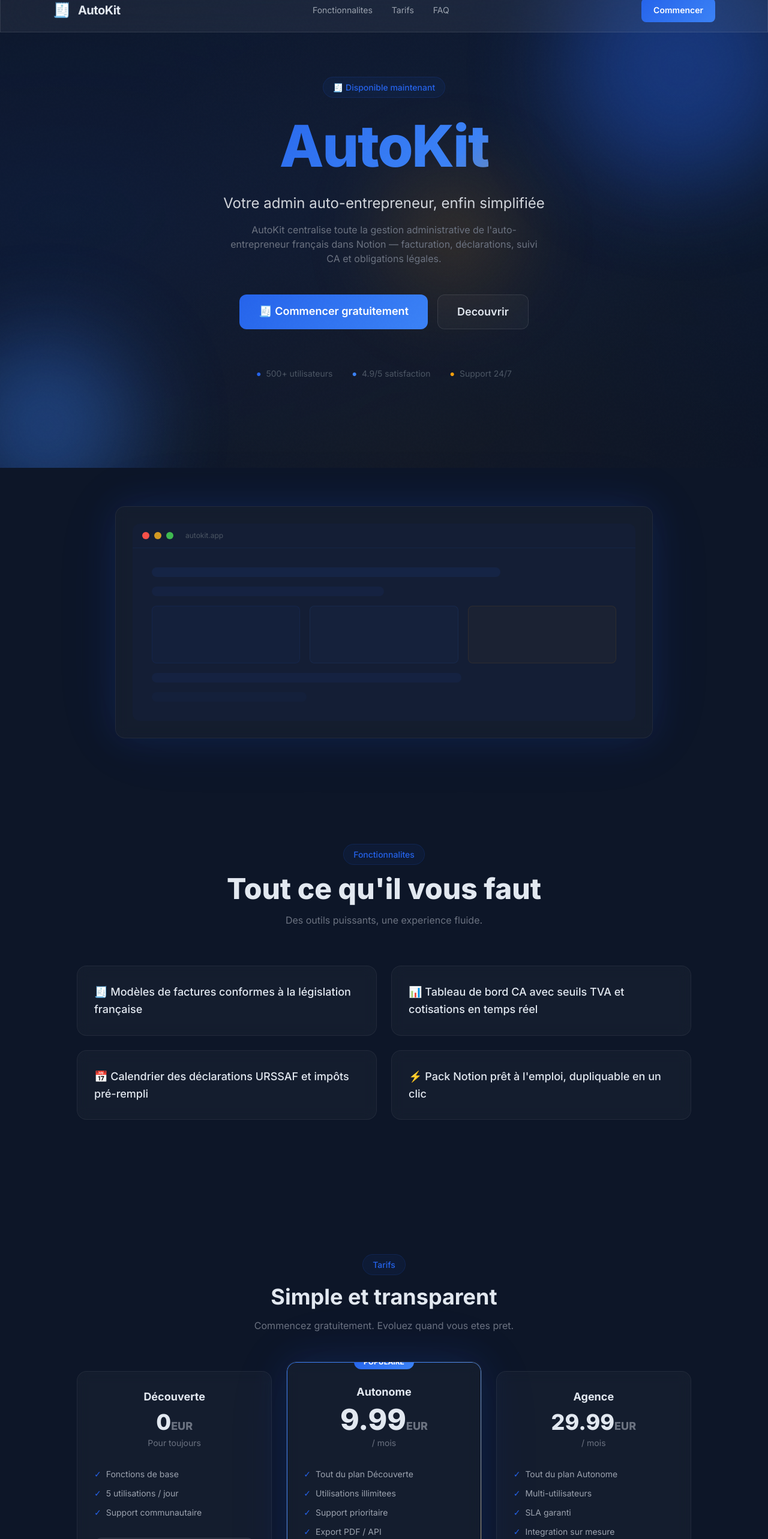
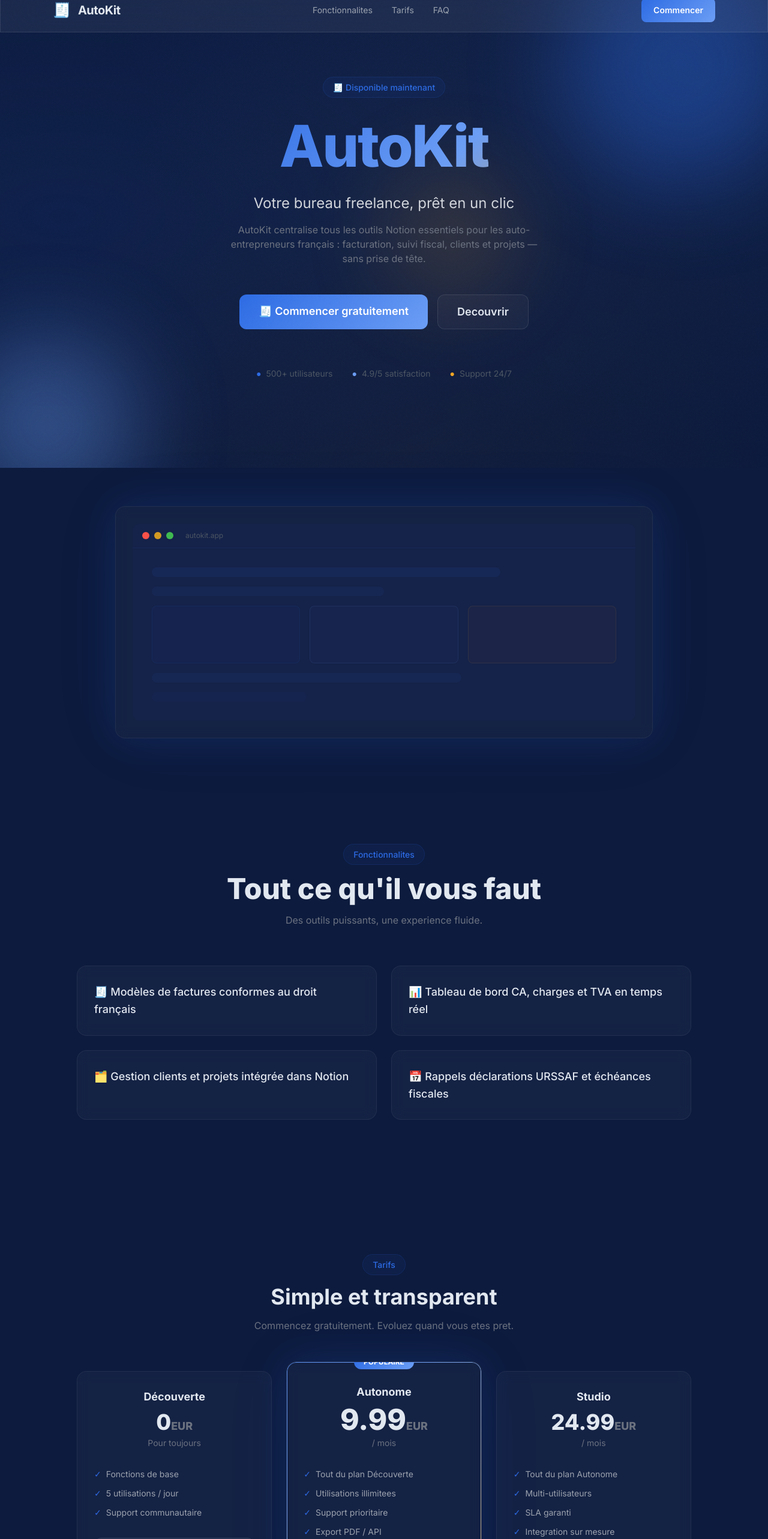
Before and after one commit to Anakintoth/pack-notion-auto-entrepreneur-fr, a Next.js app: page / in a window 1280 px wide. Shown: the part 20-2586 px from the top of the page at 60% size. Built offline with nearby package versions, Linux system fonts and the light colour scheme.

Commit message:
Design: AutoKit brand identity — by Jarvis Designer

```diff
--- a/app/globals.css
+++ b/app/globals.css
@@ -3,11 +3,11 @@
 @tailwind utilities;
 
 :root {
-  --primary: #2563EB;
-  --secondary: #3B82F6;
-  --accent: #F59E0B;
-  --bg-dark: #0D1628;
-  --bg-card: #141E35;
+  --primary: #2D6BE4;
+  --secondary: #6B9EF5;
+  --accent: #F5A623;
+  --bg-dark: #0D1B3E;
+  --bg-card: #152249;
 }
 
 body {
@@ -17,7 +17,7 @@
 }
 
 ::selection {
-  background: #2563EB40;
+  background: #2D6BE440;
   color: white;
 }
 
@@ -30,9 +30,9 @@
   content: '';
   position: absolute;
   top: -40%; left: -20%; width: 140%; height: 180%;
-  background: radial-gradient(ellipse at 20% 50%, #2563EB15 0%, transparent 50%),
-              radial-gradient(ellipse at 80% 20%, #3B82F612 0%, transparent 50%),
-              radial-gradient(ellipse at 50% 80%, #F59E0B08 0%, transparent 50%);
+  background: radial-gradient(ellipse at 20% 50%, #2D6BE415 0%, transparent 50%),
+              radial-gradient(ellipse at 80% 20%, #6B9EF512 0%, transparent 50%),
+              radial-gradient(ellipse at 50% 80%, #F5A62308 0%, transparent 50%);
   animation: mesh-drift 20s ease-in-out infinite;
   pointer-events: none;
 }
@@ -54,19 +54,19 @@
 }
 .orb-1 {
   width: 400px; height: 400px;
-  background: #2563EB;
+  background: #2D6BE4;
   top: -10%; right: -5%;
   animation-delay: 0s;
 }
 .orb-2 {
   width: 300px; height: 300px;
-  background: #3B82F6;
+  background: #6B9EF5;
   bottom: -5%; left: -8%;
   animation-delay: -5s;
 }
 .orb-3 {
   width: 200px; height: 200px;
-  background: #F59E0B;
+  background: #F5A623;
   top: 40%; left: 50%;
   animation-delay: -10s;
   opacity: 0.2;
@@ -97,7 +97,7 @@
 /* ═══ Buttons ═══ */
 .btn-primary {
   @apply px-8 py-3.5 rounded-xl text-lg font-semibold transition-all duration-300;
-  background: linear-gradient(135deg, #2563EB, #3B82F6);
+  background: linear-gradient(135deg, #2D6BE4, #6B9EF5);
   color: white;
   position: relative;
   overflow: hidden;
@@ -106,13 +106,13 @@
   content: '';
   position: absolute;
   inset: 0;
-  background: linear-gradient(135deg, #3B82F6, #2563EB);
+  background: linear-gradient(135deg, #6B9EF5, #2D6BE4);
   opacity: 0;
   transition: opacity 0.3s;
 }
 .btn-primary:hover::before { opacity: 1; }
 .btn-primary:hover {
-  box-shadow: 0 0 40px #2563EB50, 0 8px 32px #2563EB30;
+  box-shadow: 0 0 40px #2D6BE450, 0 8px 32px #2D6BE430;
   transform: translateY(-2px);
 }
 .btn-primary span { position: relative; z-index: 1; }
@@ -126,7 +126,7 @@
 }
 .btn-secondary:hover {
   background: rgba(255,255,255,0.08);
-  border-color: #2563EB60;
+  border-color: #2D6BE460;
   transform: translateY(-2px);
 }
 
@@ -138,15 +138,15 @@
   @apply rounded-2xl p-7 transition-all duration-300;
 }
 .card:hover {
-  border-color: #2563EB40;
-  box-shadow: 0 8px 40px #2563EB15, 0 0 0 1px #2563EB20;
+  border-color: #2D6BE440;
+  box-shadow: 0 8px 40px #2D6BE415, 0 0 0 1px #2D6BE420;
   transform: translateY(-4px);
   background: rgba(255,255,255,0.05);
 }
 
 /* ═══ Gradient text ═══ */
 .gradient-text {
-  background: linear-gradient(135deg, #2563EB, #3B82F6, #F59E0B);
+  background: linear-gradient(135deg, #2D6BE4, #6B9EF5, #F5A623);
   background-size: 200% 200%;
   -webkit-background-clip: text;
   -webkit-text-fill-color: transparent;
@@ -161,7 +161,7 @@
 
 /* ═══ Glow ring ═══ */
 .glow {
-  box-shadow: 0 0 60px #2563EB25, 0 0 120px #2563EB10;
+  box-shadow: 0 0 60px #2D6BE425, 0 0 120px #2D6BE410;
 }
 
 .glow-border {
@@ -172,7 +172,7 @@
   position: absolute;
   inset: -1px;
   border-radius: inherit;
-  background: linear-gradient(135deg, #2563EB, #3B82F6, #F59E0B);
+  background: linear-gradient(135deg, #2D6BE4, #6B9EF5, #F5A623);
   z-index: -1;
   opacity: 0;
   transition: opacity 0.4s;
@@ -205,7 +205,7 @@
   inset: 0;
   border-radius: inherit;
   padding: 1px;
-  background: linear-gradient(135deg, #2563EB, #3B82F6, #F59E0B, #2563EB);
+  background: linear-gradient(135deg, #2D6BE4, #6B9EF5, #F5A623, #2D6BE4);
   background-size: 300% 300%;
   animation: border-rotate 6s linear infinite;
   -webkit-mask: linear-gradient(#fff 0 0) content-box, linear-gradient(#fff 0 0);
@@ -228,9 +228,9 @@
   border-radius: 999px;
   font-size: 0.875rem;
   font-weight: 500;
-  background: #2563EB12;
-  color: #2563EB;
-  border: 1px solid #2563EB25;
+  background: #2D6BE412;
+  color: #2D6BE4;
+  border: 1px solid #2D6BE425;
   backdrop-filter: blur(10px);
 }
 
--- a/app/layout.tsx
+++ b/app/layout.tsx
@@ -4,12 +4,12 @@
 const inter = Inter({ subsets: ['latin'] });
 
 export const metadata = {
-  title: 'AutoKit — Votre admin auto-entrepreneur, enfin simplifiée',
-  description: 'Votre admin auto-entrepreneur, enfin simplifiée',
+  title: 'AutoKit — Votre bureau freelance, prêt en un clic',
+  description: 'Votre bureau freelance, prêt en un clic',
   icons: { icon: '/favicon.svg' },
   openGraph: {
     title: 'AutoKit',
-    description: 'Votre admin auto-entrepreneur, enfin simplifiée',
+    description: 'Votre bureau freelance, prêt en un clic',
     type: 'website',
   },
 };
--- a/app/page.tsx
+++ b/app/page.tsx
@@ -32,8 +32,8 @@
             <span className="gradient-text">AutoKit</span>
           </h1>
 
-          <p className="text-xl md:text-2xl text-gray-300 mb-4 max-w-2xl mx-auto leading-relaxed reveal reveal-d2">Votre admin auto-entrepreneur, enfin simplifiée</p>
-          <p className="text-gray-500 mb-12 max-w-lg mx-auto reveal reveal-d2">AutoKit centralise toute la gestion administrative de l'auto-entrepreneur français dans Notion — facturation, déclarations, suivi CA et obligations légales.</p>
+          <p className="text-xl md:text-2xl text-gray-300 mb-4 max-w-2xl mx-auto leading-relaxed reveal reveal-d2">Votre bureau freelance, prêt en un clic</p>
+          <p className="text-gray-500 mb-12 max-w-lg mx-auto reveal reveal-d2">AutoKit centralise tous les outils Notion essentiels pour les auto-entrepreneurs français : facturation, suivi fiscal, clients et projets — sans prise de tête.</p>
 
           <div className="flex gap-4 justify-center flex-wrap reveal reveal-d3">
             <a href="#pricing" className="btn-primary"><span>🧾 Commencer gratuitement</span></a>
@@ -41,9 +41,9 @@
           </div>
 
           <div className="mt-16 flex justify-center gap-8 text-sm text-gray-600 reveal reveal-d4">
-            <div className="flex items-center gap-2"><span style={{ color: "#2563EB" }}>&#9679;</span> 500+ utilisateurs</div>
-            <div className="flex items-center gap-2"><span style={{ color: "#3B82F6" }}>&#9679;</span> 4.9/5 satisfaction</div>
-            <div className="flex items-center gap-2"><span style={{ color: "#F59E0B" }}>&#9679;</span> Support 24/7</div>
+            <div className="flex items-center gap-2"><span style={{ color: "#2D6BE4" }}>&#9679;</span> 500+ utilisateurs</div>
+            <div className="flex items-center gap-2"><span style={{ color: "#6B9EF5" }}>&#9679;</span> 4.9/5 satisfaction</div>
+            <div className="flex items-center gap-2"><span style={{ color: "#F5A623" }}>&#9679;</span> Support 24/7</div>
           </div>
         </div>
       </section>
@@ -52,23 +52,23 @@
       <section className="py-16 px-6 relative">
         <div className="max-w-4xl mx-auto">
           <div className="card glow p-1 rounded-2xl reveal">
-            <div className="rounded-xl overflow-hidden" style={{ background: "#141E35" }}>
-              <div className="flex items-center gap-2 px-4 py-3 border-b" style={{ borderColor: "#2563EB15" }}>
+            <div className="rounded-xl overflow-hidden" style={{ background: "#152249" }}>
+              <div className="flex items-center gap-2 px-4 py-3 border-b" style={{ borderColor: "#2D6BE415" }}>
                 <div className="w-3 h-3 rounded-full" style={{ background: "#f85149" }} />
                 <div className="w-3 h-3 rounded-full" style={{ background: "#d29922" }} />
                 <div className="w-3 h-3 rounded-full" style={{ background: "#3fb950" }} />
                 <span className="ml-3 text-xs text-gray-600">autokit.app</span>
               </div>
               <div className="p-8 space-y-4">
-                <div className="h-4 rounded-full w-3/4" style={{ background: "#2563EB15" }} />
-                <div className="h-4 rounded-full w-1/2" style={{ background: "#2563EB10" }} />
+                <div className="h-4 rounded-full w-3/4" style={{ background: "#2D6BE415" }} />
+                <div className="h-4 rounded-full w-1/2" style={{ background: "#2D6BE410" }} />
                 <div className="grid grid-cols-3 gap-4 mt-6">
-                  <div className="h-24 rounded-lg" style={{ background: "#2563EB08", border: "1px solid #2563EB15" }} />
-                  <div className="h-24 rounded-lg" style={{ background: "#3B82F608", border: "1px solid #3B82F615" }} />
-                  <div className="h-24 rounded-lg" style={{ background: "#F59E0B08", border: "1px solid #F59E0B15" }} />
+                  <div className="h-24 rounded-lg" style={{ background: "#2D6BE408", border: "1px solid #2D6BE415" }} />
+                  <div className="h-24 rounded-lg" style={{ background: "#6B9EF508", border: "1px solid #6B9EF515" }} />
+                  <div className="h-24 rounded-lg" style={{ background: "#F5A62308", border: "1px solid #F5A62315" }} />
                 </div>
-                <div className="h-4 rounded-full w-2/3 mt-4" style={{ background: "#2563EB10" }} />
-                <div className="h-4 rounded-full w-1/3" style={{ background: "#2563EB08" }} />
+                <div className="h-4 rounded-full w-2/3 mt-4" style={{ background: "#2D6BE410" }} />
+                <div className="h-4 rounded-full w-1/3" style={{ background: "#2D6BE408" }} />
               </div>
             </div>
           </div>
@@ -85,16 +85,16 @@
           </div>
           <div className="grid grid-cols-1 md:grid-cols-2 gap-6">
             <div className="card reveal reveal-d1">
-              <p className="text-lg font-medium leading-relaxed">🧾 Modèles de factures conformes à la législation française</p>
+              <p className="text-lg font-medium leading-relaxed">🧾 Modèles de factures conformes au droit français</p>
             </div>
             <div className="card reveal reveal-d2">
-              <p className="text-lg font-medium leading-relaxed">📊 Tableau de bord CA avec seuils TVA et cotisations en temps réel</p>
+              <p className="text-lg font-medium leading-relaxed">📊 Tableau de bord CA, charges et TVA en temps réel</p>
             </div>
             <div className="card reveal reveal-d3">
-              <p className="text-lg font-medium leading-relaxed">📅 Calendrier des déclarations URSSAF et impôts pré-rempli</p>
+              <p className="text-lg font-medium leading-relaxed">🗂️ Gestion clients et projets intégrée dans Notion</p>
             </div>
             <div className="card reveal reveal-d4">
-              <p className="text-lg font-medium leading-relaxed">⚡ Pack Notion prêt à l'emploi, dupliquable en un clic</p>
+              <p className="text-lg font-medium leading-relaxed">📅 Rappels déclarations URSSAF et échéances fiscales</p>
             </div>
           </div>
         </div>
@@ -115,36 +115,36 @@
               <div className="text-4xl font-extrabold mb-1">0<span className="text-lg text-gray-500">EUR</span></div>
               <p className="text-gray-500 text-sm mb-8">Pour toujours</p>
               <ul className="text-sm text-gray-400 space-y-3 mb-8 text-left">
-                <li className="flex items-center gap-2"><span style={{ color: "#2563EB" }}>&#10003;</span> Fonctions de base</li>
-                <li className="flex items-center gap-2"><span style={{ color: "#2563EB" }}>&#10003;</span> 5 utilisations / jour</li>
-                <li className="flex items-center gap-2"><span style={{ color: "#2563EB" }}>&#10003;</span> Support communautaire</li>
+                <li className="flex items-center gap-2"><span style={{ color: "#2D6BE4" }}>&#10003;</span> Fonctions de base</li>
+                <li className="flex items-center gap-2"><span style={{ color: "#2D6BE4" }}>&#10003;</span> 5 utilisations / jour</li>
+                <li className="flex items-center gap-2"><span style={{ color: "#2D6BE4" }}>&#10003;</span> Support communautaire</li>
               </ul>
               <a href="#" className="btn-secondary w-full block text-center !text-sm">Commencer</a>
             </div>
             {/* Pro — gradient border */}
             <div className="card gradient-border text-center relative glow reveal reveal-d2 md:-mt-4 md:pb-10">
-              <div className="absolute -top-3 left-1/2 -translate-x-1/2 px-4 py-1 rounded-full text-xs font-bold" style={{ background: "linear-gradient(135deg, #2563EB, #3B82F6)", color: "white" }}>POPULAIRE</div>
+              <div className="absolute -top-3 left-1/2 -translate-x-1/2 px-4 py-1 rounded-full text-xs font-bold" style={{ background: "linear-gradient(135deg, #2D6BE4, #6B9EF5)", color: "white" }}>POPULAIRE</div>
               <h3 className="font-bold text-lg mb-2 mt-2">Autonome</h3>
               <div className="text-5xl font-extrabold mb-1">9.99<span className="text-lg text-gray-500">EUR</span></div>
               <p className="text-gray-500 text-sm mb-8">/ mois</p>
               <ul className="text-sm text-gray-400 space-y-3 mb-8 text-left">
-                <li className="flex items-center gap-2"><span style={{ color: "#2563EB" }}>&#10003;</span> Tout du plan Découverte</li>
-                <li className="flex items-center gap-2"><span style={{ color: "#2563EB" }}>&#10003;</span> Utilisations illimitees</li>
-                <li className="flex items-center gap-2"><span style={{ color: "#2563EB" }}>&#10003;</span> Support prioritaire</li>
-                <li className="flex items-center gap-2"><span style={{ color: "#2563EB" }}>&#10003;</span> Export PDF / API</li>
+                <li className="flex items-center gap-2"><span style={{ color: "#2D6BE4" }}>&#10003;</span> Tout du plan Découverte</li>
+                <li className="flex items-center gap-2"><span style={{ color: "#2D6BE4" }}>&#10003;</span> Utilisations illimitees</li>
+                <li className="flex items-center gap-2"><span style={{ color: "#2D6BE4" }}>&#10003;</span> Support prioritaire</li>
+                <li className="flex items-center gap-2"><span style={{ color: "#2D6BE4" }}>&#10003;</span> Export PDF / API</li>
               </ul>
               <a href="#" className="btn-primary w-full block text-center !text-sm"><span>Souscrire</span></a>
             </div>
             {/* Enterprise */}
             <div className="card text-center reveal reveal-d3">
-              <h3 className="font-bold text-lg mb-2">Agence</h3>
-              <div className="text-4xl font-extrabold mb-1">29.99<span className="text-lg text-gray-500">EUR</span></div>
+              <h3 className="font-bold text-lg mb-2">Studio</h3>
+              <div className="text-4xl font-extrabold mb-1">24.99<span className="text-lg text-gray-500">EUR</span></div>
               <p className="text-gray-500 text-sm mb-8">/ mois</p>
               <ul className="text-sm text-gray-400 space-y-3 mb-8 text-left">
-                <li className="flex items-center gap-2"><span style={{ color: "#2563EB" }}>&#10003;</span> Tout du plan Autonome</li>
-                <li className="flex items-center gap-2"><span style={{ color: "#2563EB" }}>&#10003;</span> Multi-utilisateurs</li>
-                <li className="flex items-center gap-2"><span style={{ color: "#2563EB" }}>&#10003;</span> SLA garanti</li>
-                <li className="flex items-center gap-2"><span style={{ color: "#2563EB" }}>&#10003;</span> Integration sur mesure</li>
+                <li className="flex items-center gap-2"><span style={{ color: "#2D6BE4" }}>&#10003;</span> Tout du plan Autonome</li>
+                <li className="flex items-center gap-2"><span style={{ color: "#2D6BE4" }}>&#10003;</span> Multi-utilisateurs</li>
+                <li className="flex items-center gap-2"><span style={{ color: "#2D6BE4" }}>&#10003;</span> SLA garanti</li>
+                <li className="flex items-center gap-2"><span style={{ color: "#2D6BE4" }}>&#10003;</span> Integration sur mesure</li>
               </ul>
               <a href="#" className="btn-secondary w-full block text-center !text-sm">Contacter</a>
             </div>
@@ -161,35 +161,35 @@
           </div>
           <div className="grid grid-cols-1 md:grid-cols-3 gap-6">
             <div className="card reveal reveal-d1">
-              <div className="flex gap-1 mb-4" style={{ color: "#F59E0B" }}>*****</div>
-              <p className="text-gray-300 italic mb-6 leading-relaxed">"En 10 minutes j'avais toute mon admin structurée. Je n'aurais pas cru que Notion pouvait remplacer mon expert-comptable pour le quotidien."</p>
+              <div className="flex gap-1 mb-4" style={{ color: "#F5A623" }}>*****</div>
+              <p className="text-gray-300 italic mb-6 leading-relaxed">"J'ai enfin arrêté de stresser pour mes déclarations. Tout est là, clair et simple."</p>
               <div className="flex items-center gap-3">
-                <div className="w-10 h-10 rounded-full flex items-center justify-center text-sm font-bold" style={{ background: "#2563EB20", color: "#2563EB" }}>C</div>
+                <div className="w-10 h-10 rounded-full flex items-center justify-center text-sm font-bold" style={{ background: "#2D6BE420", color: "#2D6BE4" }}>C</div>
                 <div>
                   <p className="font-semibold text-sm">Camille Rousseau</p>
-                  <p className="text-xs text-gray-500">Graphiste freelance</p>
+                  <p className="text-xs text-gray-500">Designer freelance</p>
                 </div>
               </div>
             </div>
             <div className="card reveal reveal-d2">
-              <div className="flex gap-1 mb-4" style={{ color: "#F59E0B" }}>*****</div>
-              <p className="text-gray-300 italic mb-6 leading-relaxed">"Le suivi du CA avec les seuils TVA m'a évité une mauvaise surprise. AutoKit m'a littéralement sauvé d'un redressement."</p>
+              <div className="flex gap-1 mb-4" style={{ color: "#F5A623" }}>*****</div>
+              <p className="text-gray-300 italic mb-6 leading-relaxed">"AutoKit m'a économisé des heures chaque mois. Mes factures partent en deux minutes chrono."</p>
               <div className="flex items-center gap-3">
-                <div className="w-10 h-10 rounded-full flex items-center justify-center text-sm font-bold" style={{ background: "#2563EB20", color: "#2563EB" }}>T</div>
+                <div className="w-10 h-10 rounded-full flex items-center justify-center text-sm font-bold" style={{ background: "#2D6BE420", color: "#2D6BE4" }}>T</div>
                 <div>
-                  <p className="font-semibold text-sm">Thomas Bernardin</p>
+                  <p className="font-semibold text-sm">Thomas Mercier</p>
                   <p className="text-xs text-gray-500">Développeur indépendant</p>
                 </div>
               </div>
             </div>
             <div className="card reveal reveal-d3">
-              <div className="flex gap-1 mb-4" style={{ color: "#F59E0B" }}>*****</div>
-              <p className="text-gray-300 italic mb-6 leading-relaxed">"Enfin un outil pensé pour les auto-entrepreneurs français, pas une traduction approximative d'un produit américain."</p>
+              <div className="flex gap-1 mb-4" style={{ color: "#F5A623" }}>*****</div>
+              <p className="text-gray-300 italic mb-6 leading-relaxed">"Le pack le plus complet que j'ai trouvé pour gérer mon activité sur Notion. Indispensable."</p>
               <div className="flex items-center gap-3">
-                <div className="w-10 h-10 rounded-full flex items-center justify-center text-sm font-bold" style={{ background: "#2563EB20", color: "#2563EB" }}>S</div>
+                <div className="w-10 h-10 rounded-full flex items-center justify-center text-sm font-bold" style={{ background: "#2D6BE420", color: "#2D6BE4" }}>S</div>
                 <div>
-                  <p className="font-semibold text-sm">Sophie Marchand</p>
-                  <p className="text-xs text-gray-500">Coach professionnelle</p>
+                  <p className="font-semibold text-sm">Sophie Langlois</p>
+                  <p className="text-xs text-gray-500">Consultante marketing</p>
                 </div>
               </div>
             </div>
@@ -207,24 +207,24 @@
           <div className="space-y-4">
             <details className="card group cursor-pointer reveal reveal-d1">
               <summary className="font-semibold list-none flex justify-between items-center">
-                Ai-je besoin d'une expérience Notion pour utiliser AutoKit ?
+                Dois-je avoir des connaissances en comptabilité pour utiliser AutoKit ?
                 <span className="text-gray-500 group-open:rotate-45 transition-transform duration-300 text-xl">+</span>
               </summary>
-              <p className="mt-4 text-gray-400 leading-relaxed">Non, le pack est conçu pour être utilisable dès la duplication, même sans connaissance préalable de Notion. Un guide de démarrage est inclus.</p>
+              <p className="mt-4 text-gray-400 leading-relaxed">Non, AutoKit est conçu pour les non-comptables. Les modèles sont pré-configurés et les calculs sont automatiques.</p>
             </details>
             <details className="card group cursor-pointer reveal reveal-d2">
               <summary className="font-semibold list-none flex justify-between items-center">
-                Le pack est-il mis à jour en cas de changement de législation ?
+                Le pack est-il mis à jour en cas de changement de la législation française ?
                 <span className="text-gray-500 group-open:rotate-45 transition-transform duration-300 text-xl">+</span>
               </summary>
-              <p className="mt-4 text-gray-400 leading-relaxed">Oui, tous les acheteurs reçoivent les mises à jour gratuitement. Nous suivons les évolutions de la réglementation URSSAF et fiscale en temps réel.</p>
+              <p className="mt-4 text-gray-400 leading-relaxed">Oui, tous les acheteurs reçoivent gratuitement les mises à jour liées aux évolutions réglementaires (URSSAF, TVA, etc.).</p>
             </details>
             <details className="card group cursor-pointer reveal reveal-d3">
               <summary className="font-semibold list-none flex justify-between items-center">
-                Ce pack convient-il à toutes les catégories d'auto-entrepreneurs ?
+                Est-ce que je dois avoir une licence Notion payante ?
                 <span className="text-gray-500 group-open:rotate-45 transition-transform duration-300 text-xl">+</span>
               </summary>
-              <p className="mt-4 text-gray-400 leading-relaxed">Oui, AutoKit couvre les trois régimes : vente de marchandises, prestations de services BIC et prestations de services BNC, avec les taux de cotisations correspondants.</p>
+              <p className="mt-4 text-gray-400 leading-relaxed">Non, AutoKit fonctionne avec le plan gratuit de Notion. Une licence Notion payante débloque des fonctionnalités bonus, mais n'est pas obligatoire.</p>
             </details>
           </div>
         </div>
@@ -236,7 +236,7 @@
           <div className="py-4">
             <span className="text-4xl mb-6 block">🧾</span>
             <h2 className="text-3xl font-bold mb-4">Pret a commencer ?</h2>
-            <p className="text-gray-400 mb-8 max-w-md mx-auto">Votre admin auto-entrepreneur, enfin simplifiée</p>
+            <p className="text-gray-400 mb-8 max-w-md mx-auto">Votre bureau freelance, prêt en un clic</p>
             <a href="#pricing" className="btn-primary"><span>Essayer AutoKit gratuitement</span></a>
           </div>
         </div>
```
Also changed, not shown: public/favicon.svg, public/logo.svg.
